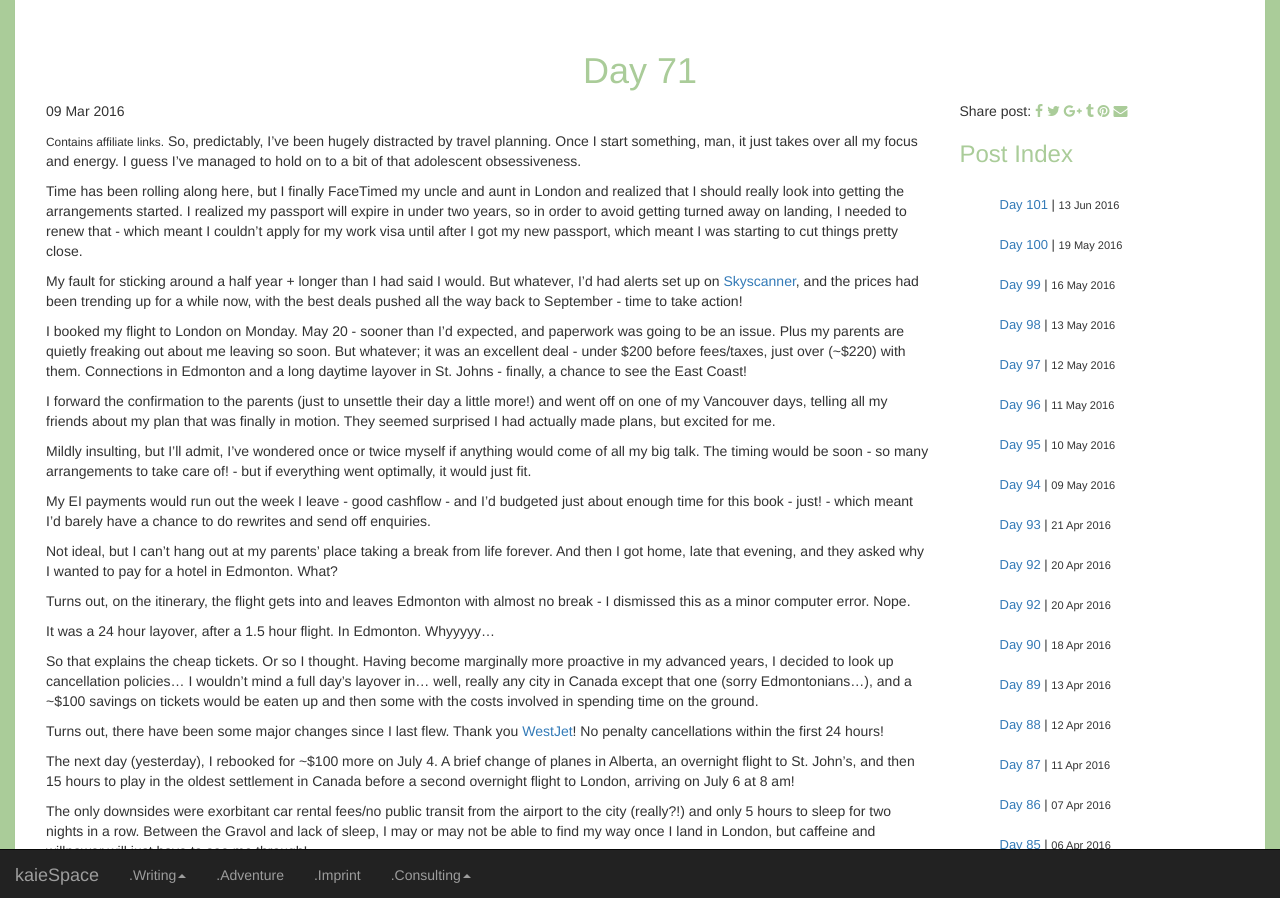
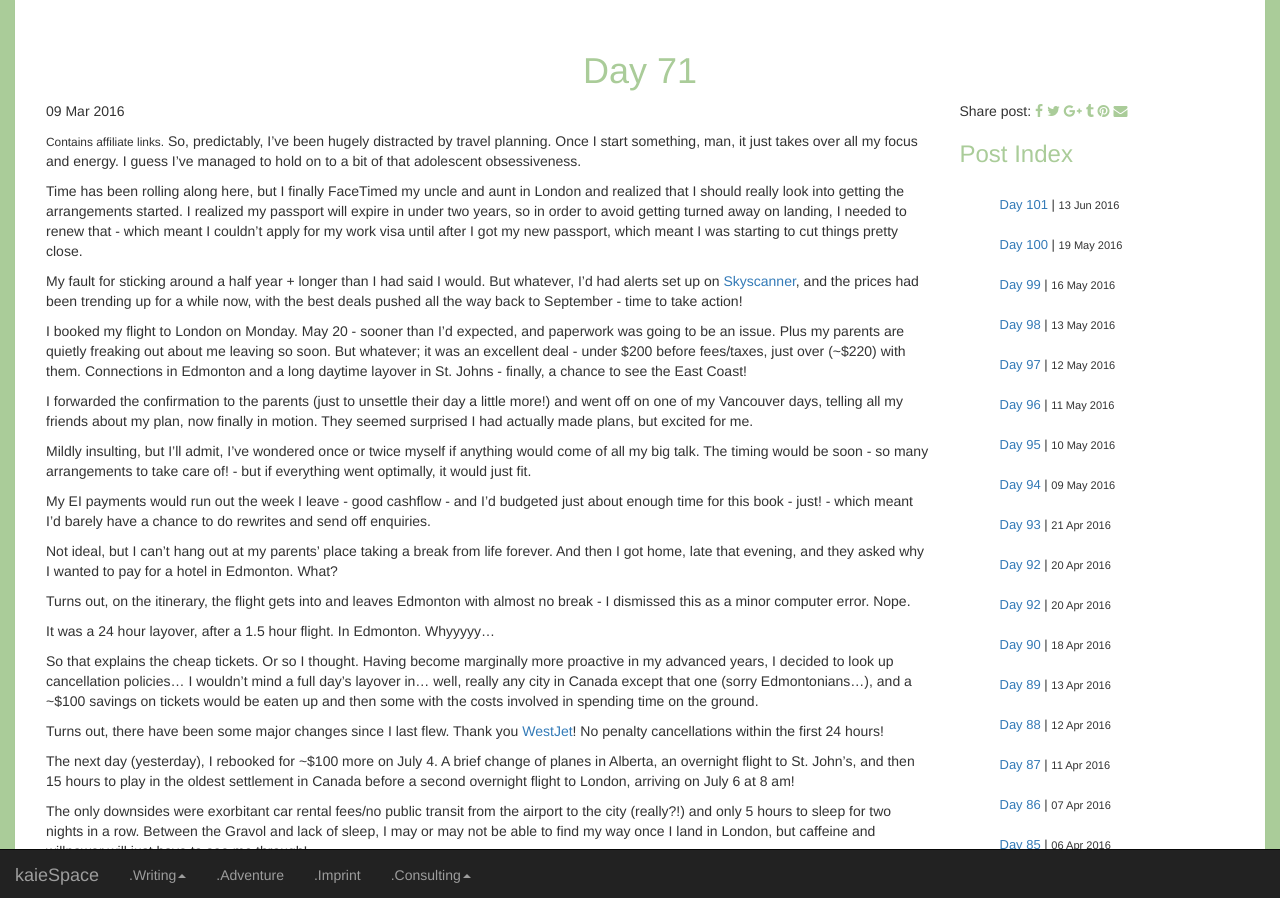
Before and after one commit to kaiewiggins/kaiewiggins.github.io, a Jekyll site: the page built from _posts/2016-03-09-Day-71.md, in a window 1280 px wide. Shown: the top 898 px of the page. Built offline with Jekyll 4.4.1, drawn with Linux system fonts in a browser that asks for light colours; nearby versions of some CDN libraries.

Commit message:
text edits

```diff
--- a/_posts/2016-03-09-Day-71.md
+++ b/_posts/2016-03-09-Day-71.md
@@ -12,7 +12,7 @@ My fault for sticking around a half year + longer than I had said I would. But w
 
 I booked my flight to London on Monday. May 20 - sooner than I’d expected, and paperwork was going to be an issue. Plus my parents are quietly freaking out about me leaving so soon. But whatever; it was an excellent deal - under $200 before fees/taxes, just over (~$220) with them. Connections in Edmonton and a long daytime layover in St. Johns - finally, a chance to see the East Coast!
 
-I forward the confirmation to the parents (just to unsettle their day a little more!) and went off on one of my Vancouver days, telling all my friends about my plan that was finally in motion. They seemed surprised I had actually made plans, but excited for me.
+I forwarded the confirmation to the parents (just to unsettle their day a little more!) and went off on one of my Vancouver days, telling all my friends about my plan, now finally in motion. They seemed surprised I had actually made plans, but excited for me.
 
 Mildly insulting, but I’ll admit, I’ve wondered once or twice myself if anything would come of all my big talk. The timing would be soon - so many arrangements to take care of! - but if everything went optimally, it would just fit.
 
```
